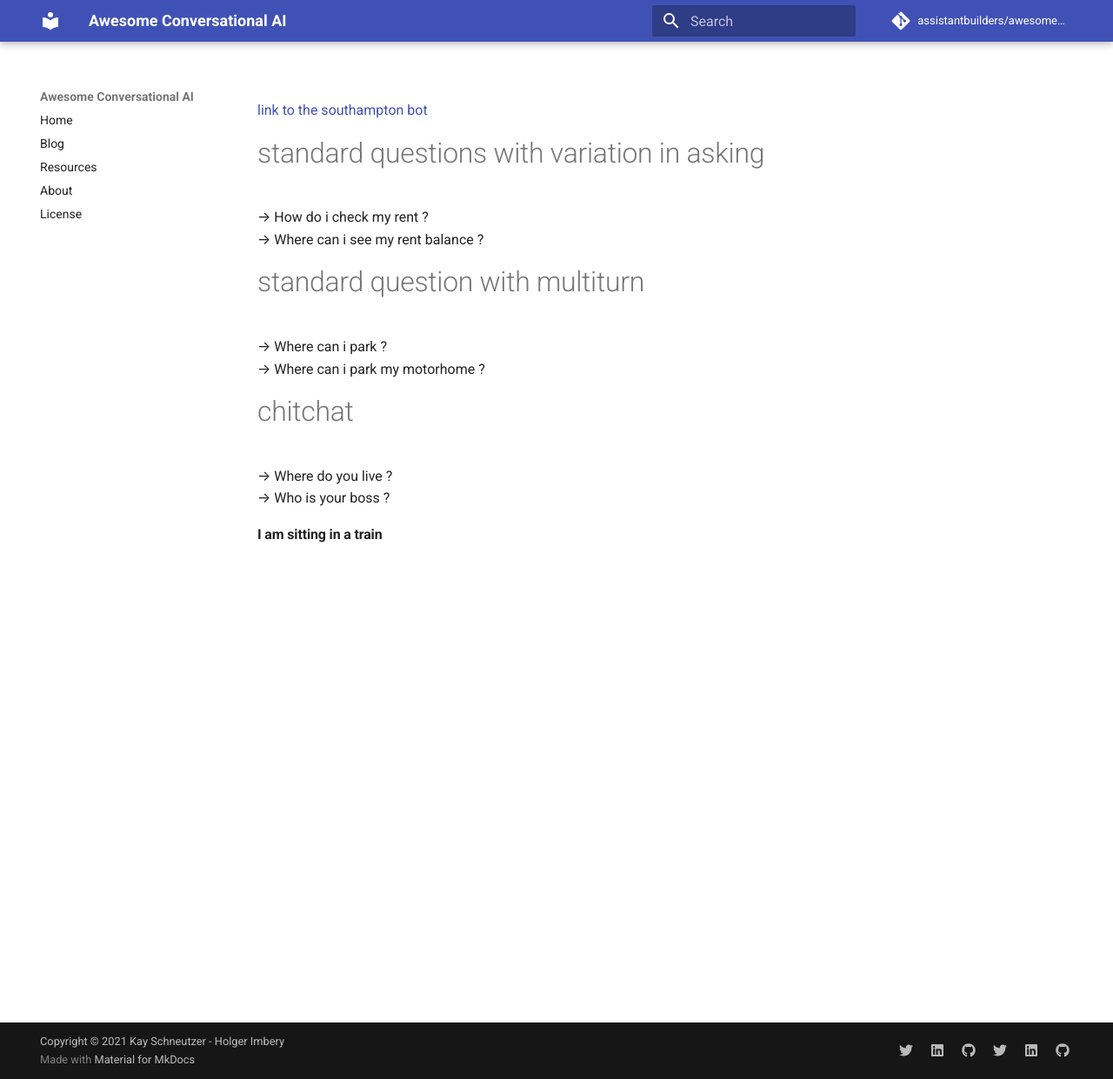
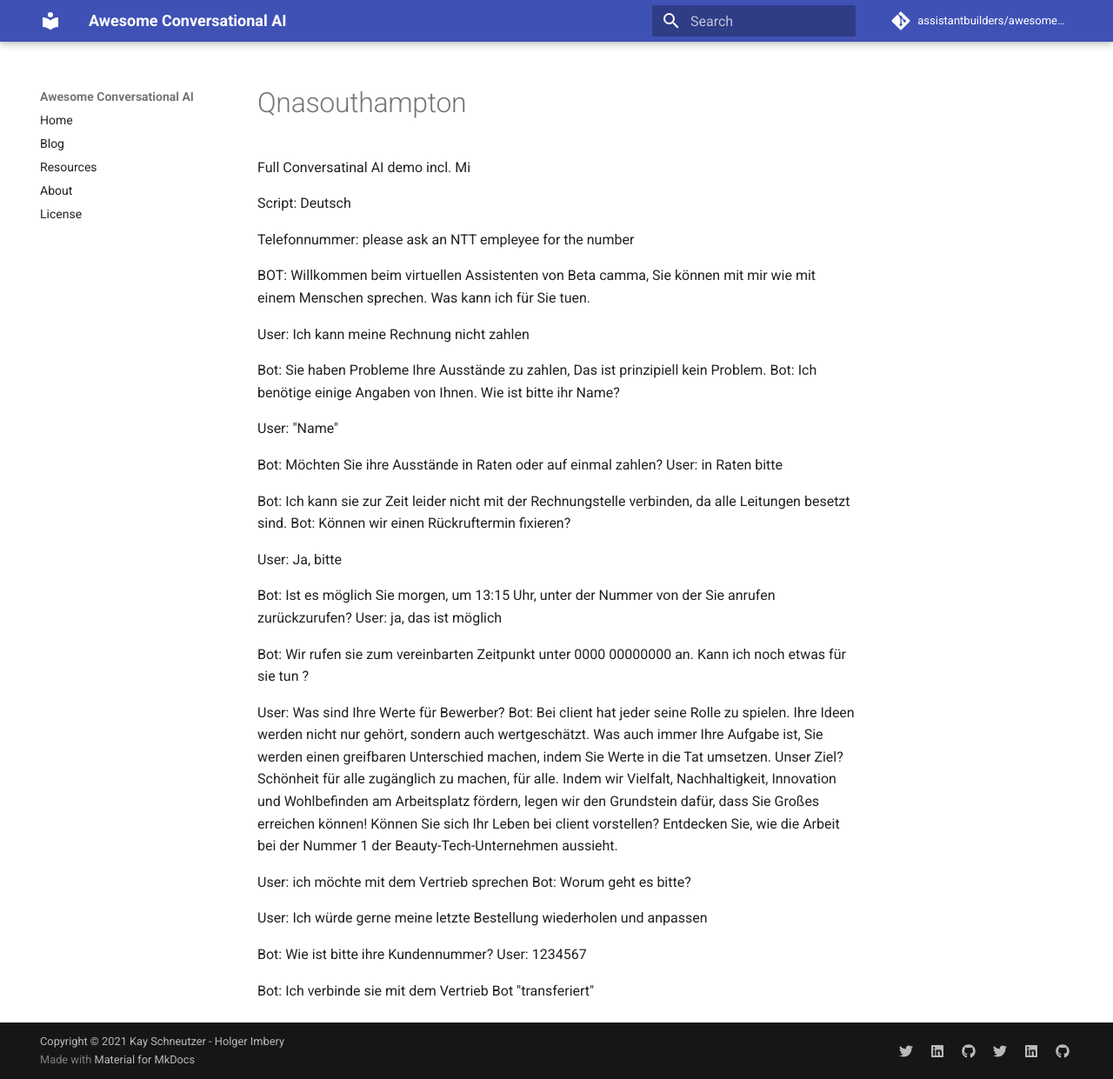
Before and after one commit to assistantbuilders/awesome-conversational-ai, an MkDocs documentation site: the page built from docs/qnasouthampton.md, in a window 1280 px wide and 1241 px high. Shown: the whole window at 87% size. Built offline with MkDocs 1.6.1 and Material for MkDocs 9.7.7, drawn with Linux system fonts in a browser that asks for light colours; comment, search, counter and statistics services are not loaded.

Commit message:
first demo

```diff
--- a/docs/qnasouthampton.md
+++ b/docs/qnasouthampton.md
@@ -1,21 +1,46 @@
+Full Conversatinal AI demo incl. Mi
 
-[link to the southampton bot](http://www.southampton.gov.uk/contact-us/chatbot.aspx)
+Script:
+Deutsch
 
-# standard questions with variation in asking
-&rarr; How do i check my rent ?
-<br>
-&rarr; Where can i see my rent balance ?
+Telefonnummer: please ask an NTT empleyee for the number
 
-# standard question with multiturn
-&rarr; Where can i park ?
-<br>
-&rarr; Where can i park my motorhome ?
+BOT: Willkommen beim virtuellen Assistenten von Beta camma, Sie können mit mir wie mit einem Menschen sprechen. Was kann ich für Sie tuen.
 
+User: Ich kann meine Rechnung nicht zahlen
 
-# chitchat
-&rarr; Where do you live ?
-<br>
-&rarr; Who is your boss ?
+Bot: Sie haben Probleme Ihre Ausstände zu zahlen, Das ist prinzipiell kein Problem.
+Bot: Ich benötige einige Angaben von Ihnen. Wie ist bitte ihr Name?
 
+User: "Name"
 
-#### I am sitting in a train
+Bot: Möchten Sie ihre Ausstände in Raten oder auf einmal zahlen?
+User: in Raten bitte
+
+Bot: Ich kann sie zur Zeit leider nicht mit der Rechnungstelle verbinden, da alle Leitungen besetzt sind.
+Bot: Können wir einen Rückruftermin fixieren?
+
+User: Ja, bitte
+
+Bot: Ist es möglich Sie morgen, um 13:15 Uhr, unter der Nummer von der Sie anrufen zurückzurufen?
+User: ja, das ist möglich
+
+Bot: Wir rufen sie zum vereinbarten Zeitpunkt unter 0000 00000000 an.
+Kann ich noch etwas für sie tun ?
+
+User: Was sind Ihre Werte für Bewerber?
+Bot: Bei client hat jeder seine Rolle zu spielen. Ihre Ideen werden nicht nur gehört, sondern auch wertgeschätzt.
+Was auch immer Ihre Aufgabe ist, Sie werden einen greifbaren Unterschied machen, indem Sie Werte in die Tat umsetzen. Unser Ziel? Schönheit für alle zugänglich zu machen, für alle.
+Indem wir Vielfalt, Nachhaltigkeit, Innovation und Wohlbefinden am Arbeitsplatz fördern, legen wir den Grundstein dafür, dass Sie Großes erreichen können!
+Können Sie sich Ihr Leben bei client vorstellen? Entdecken Sie, wie die Arbeit bei der Nummer 1 der Beauty-Tech-Unternehmen aussieht.
+
+User: ich möchte mit dem Vertrieb sprechen
+Bot: Worum geht es bitte?
+
+User: Ich würde gerne meine letzte Bestellung wiederholen und anpassen
+
+Bot: Wie ist bitte ihre Kundennummer?
+User: 1234567
+
+Bot: Ich verbinde sie mit dem Vertrieb
+Bot "transferiert"
```
